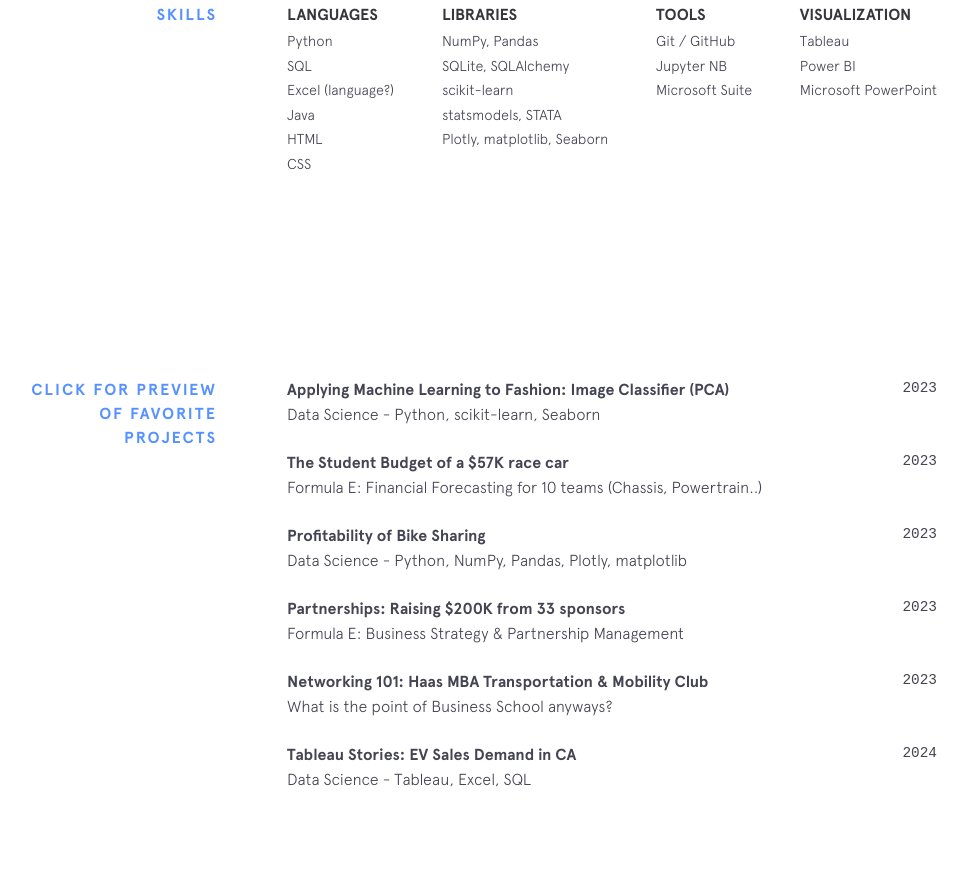
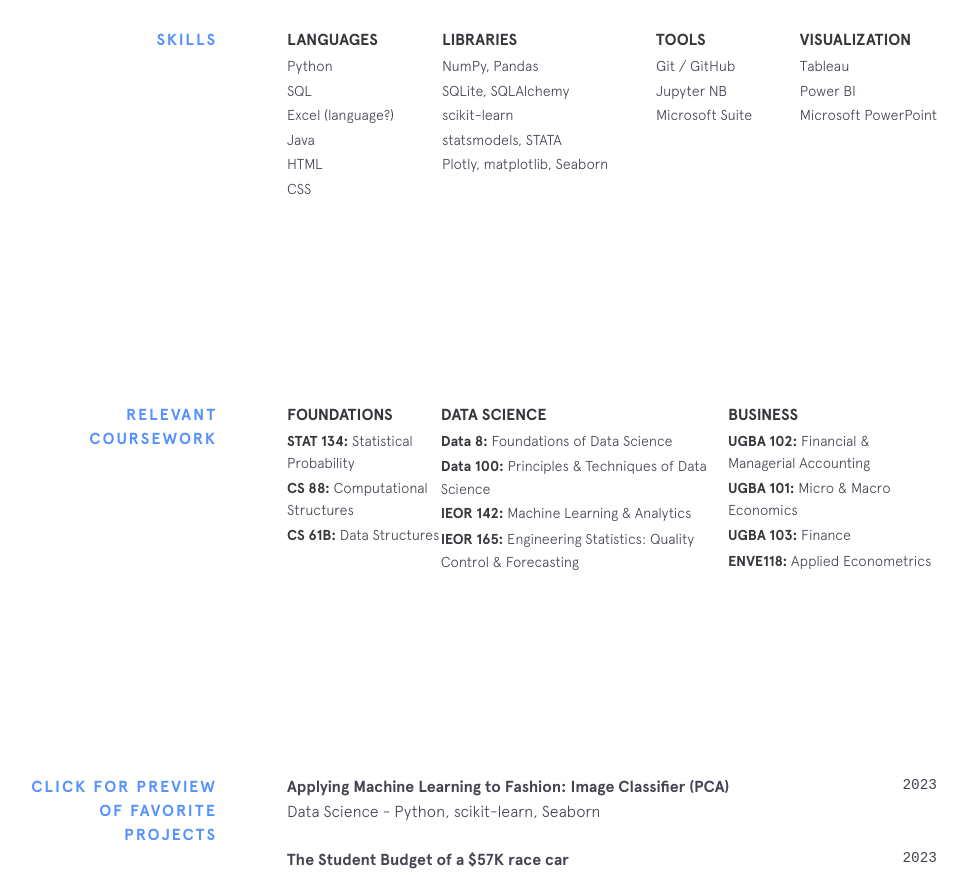
Before and after one commit to sshariz/sshariz.github.io, a plain HTML site: page index.html in a window 1280 px wide. Shown: the part 1469-2344 px from the top of the page, without its empty margins (163-1131 px from the left). Drawn offline with Linux system fonts and the light colour scheme.

Commit message:
update bio

```diff
--- a/index.html
+++ b/index.html
@@ -68,9 +68,9 @@
 						I completed my dual bachelors degrees: <strong> B.A. in Data Science & B.S. in Business Administration</strong> within a span of 2.5 years!
 					</p>
 					<p>
-						On top of my studies, I joined <strong>Formula Electric at Berkeley</strong> (FEB) in it's 2nd year. FEB is UC Berkeley's Formula SAE racing team -
-						a team of <strong>Elecrical, Mechanical, & Autonomous</strong> engineers <u>building a fully functioning electric race car from scratch!</u> Within 5 months I was elected to lead
-						my a team of my own to successfully build out our $57K+ enginering project & compete in <strong>Formula Society of Automotive Engineers</strong>.
+						In addition to my studies, I joined <strong>Formula Electric at Berkeley</strong> (FEB). FEB is UC Berkeley's Formula SAE racing team -
+						a team of <strong>Elecrical, Mechanical, & Autonomous</strong> engineers <u>building a fully functioning electric race car from scratch!</u> Within 5 months I was elected to recruit and lead
+						a team of my own. During my tenure as the team lead, we successfully raised funds to build out our $57K+ enginering project & compete in <strong>Formula Society of Automotive Engineers</strong>.
 					</p>
 					<p>
 						<strong>When I'm not studying or building a race car...</strong> I'm still always learning! I've found my passion in <strong>Exploratory Data Analysis</strong>! Here I've highlighted some of
@@ -126,6 +126,47 @@
 					</div>
 				</div>
 			</section>
+
+<!-- coursework section -->
+			<section class="section skills" data-sr-id="2" style="
+					visibility: visible;
+					opacity: 1;
+					transition: opacity 0.6s cubic-bezier(0.694, 0, 0.335, 1) 0s;
+				">
+				<div class="section__title">Relevant Coursework</div>
+				<div class="section__content">
+					<div class="skillz">
+					<div class="skillz__category">
+						<div class="skillz__category__label">Foundations</div>
+						<ul>
+							<li class="skillz__category__item"><strong>STAT 134:</strong> Statistical Probability</li>
+							<li class="skillz__category__item"><strong>CS 88:</strong> Computational Structures</li>
+							<li class="skillz__category__item"><strong>CS 61B:</strong> Data Structures</li>
+						</ul>
+					</div>
+					<div class="skillz__category">
+						<div class="skillz__category__label">Data Science</div>
+						<ul>
+							<li class="skillz__category__item"><strong>Data 8:</strong> Foundations of Data Science</li>
+							<li class="skillz__category__item"><strong>Data 100:</strong> Principles & Techniques of Data Science</li>
+							<li class="skillz__category__item"><strong>IEOR 142:</strong> Machine Learning & Analytics</li>
+							<li class="skillz__category__item"><strong>IEOR 165:</strong> Engineering Statistics: Quality Control & Forecasting</li>
+						</ul>
+					</div>
+					<div class="skillz__category">
+						<div class="skillz__category__label">Business</div>
+						<ul>
+							<li class="skillz__category__item"><strong>UGBA 102:</strong> Financial & Managerial Accounting</li>
+							<li class="skillz__category__item"><strong>UGBA 101:</strong> Micro & Macro Economics</li>
+							<li class="skillz__category__item"><strong>UGBA 103:</strong> Finance</li>
+							<li class="skillz__category__item"><strong>ENVE118:</strong> Applied Econometrics</li>
+						</ul>
+					</div>
+
+				</div>
+				</div>
+		</section>
+
 			<section class="section experience" data-sr-id="3" style="
 					visibility: visible;
 					opacity: 1;
```
